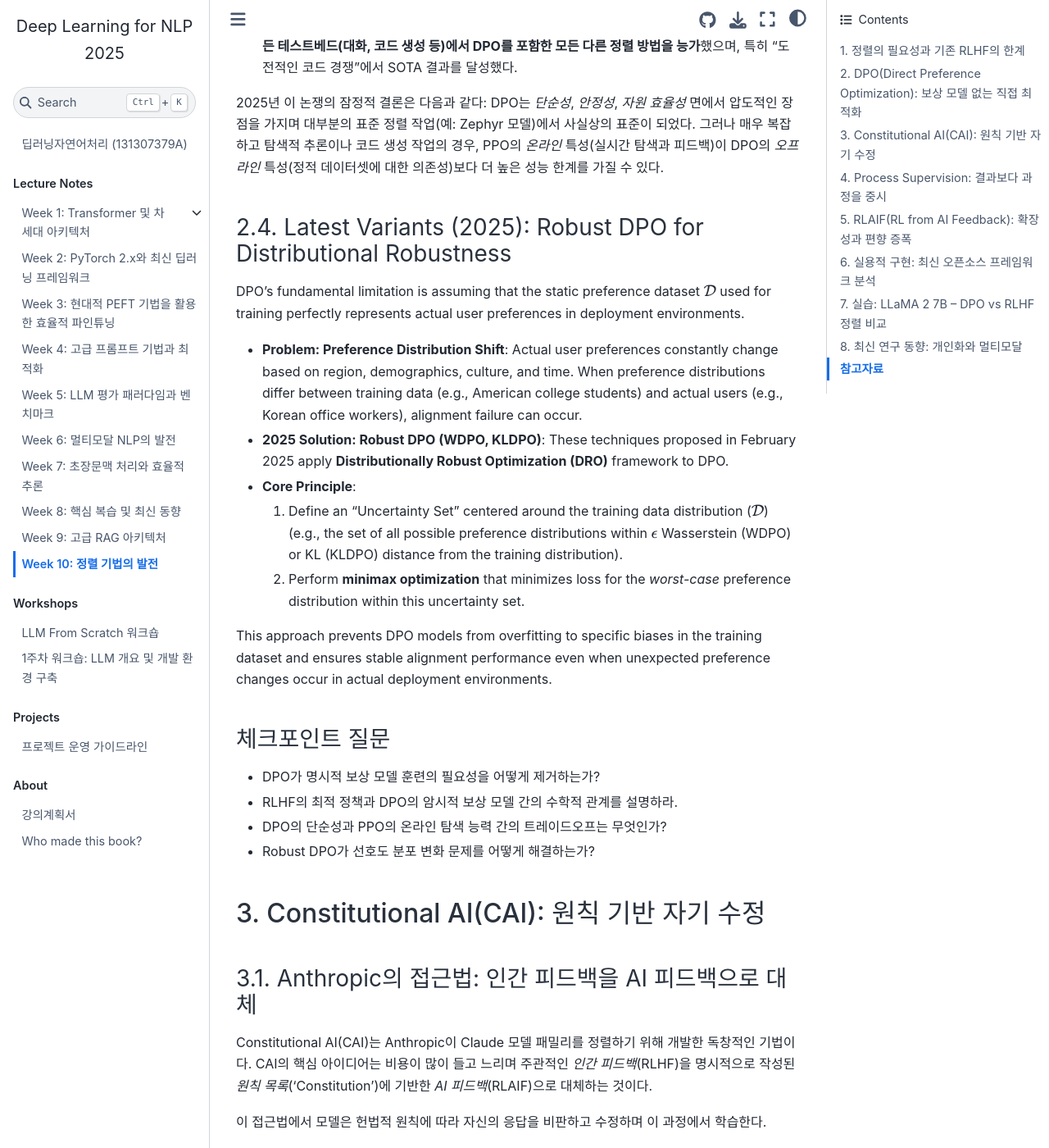
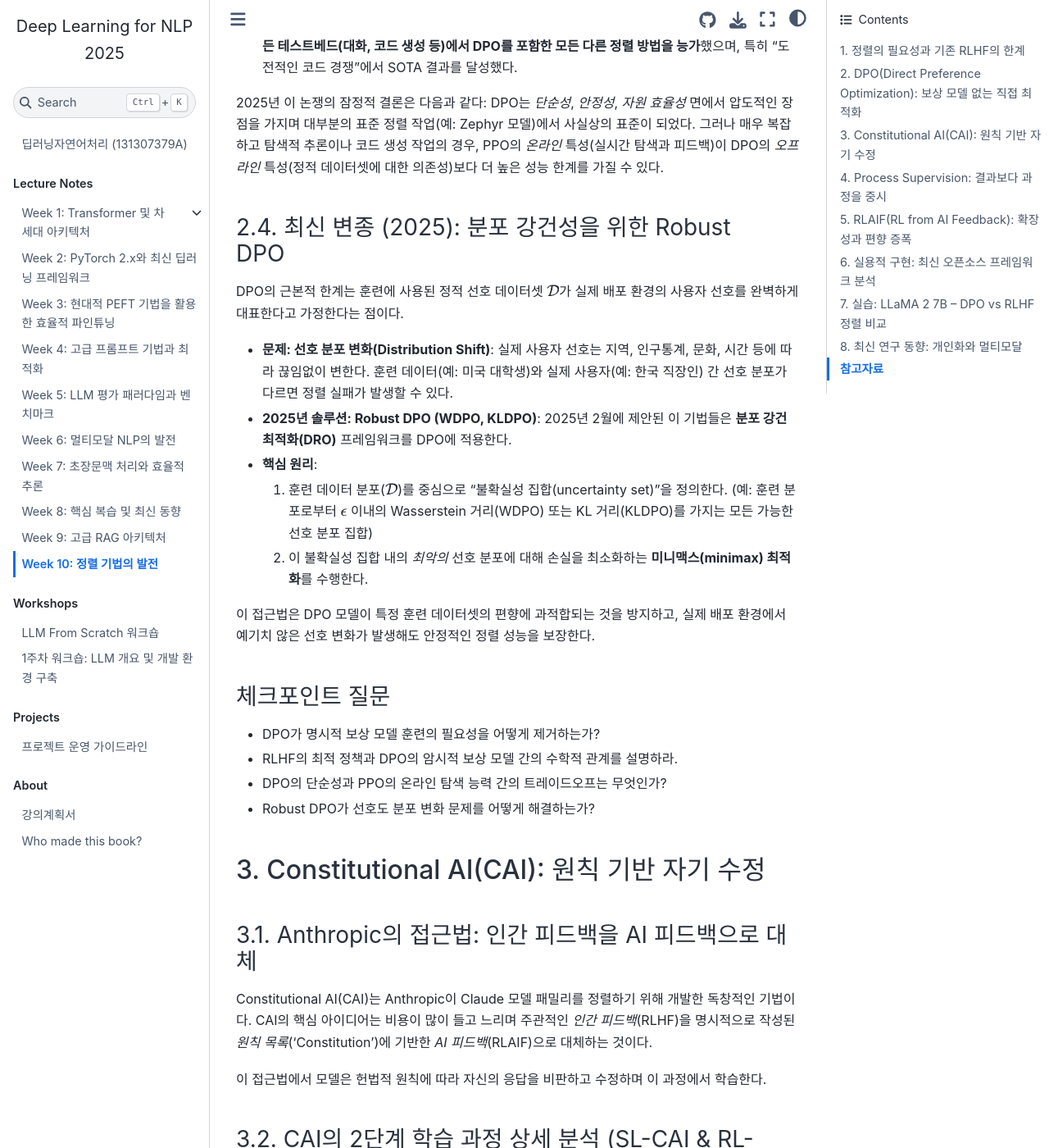
Before and after one commit to entelecheia/deepnlp-2025, a Jupyter Book: the page built from book/ko/week10/index.md, in a window 1280 px wide and 1400 px high, scrolled down 4185 px. Shown: the whole window at 82% size. Built offline with Jupyter Book 1.0.4 settings and Sphinx 7.4.7 and the Sphinx Book theme 1.1.4, drawn with Linux system fonts in a browser that asks for light colours; some of the changed text lies outside the part shown.

Commit message:
fix: Update Korean Week 10 content for consistency in formatting and terminology, enhancing clarity in mathematical expressions and alignment techniques discussions.

````diff
--- a/book/ko/week10/index.md
+++ b/book/ko/week10/index.md
@@ -93,7 +93,7 @@ DPO가 수학적으로 RLHF와 동등한지 이해하는 것은 이 기법을
 
    (여기서 $\hat{r}_\theta(x, y) = \beta \log\left(\frac{\pi_\theta(y|x)}{\pi_{ref}(y|x)}\right)$는 암시적 보상이다.)
 
-이 유도는 DPO가 RLHF와 _동일한 목적함수_를 최적화함을 보여준다. 그러나 두 개의 불안정하고 복잡한 단계(RM 훈련과 PPO)를 거치는 대신, DPO는 "최적 정책이 암시적으로 보상 함수를 정의한다"는 수학적 관계를 활용하여 전체 문제를 단일 SFT 분류 문제로 변환한다: "선호되는 응답의 로그 확률을 증가시키고 거부된 응답의 로그 확률을 감소시킨다."
+이 유도는 DPO가 RLHF와 *동일한 목적함수*를 최적화함을 보여준다. 그러나 두 개의 불안정하고 복잡한 단계(RM 훈련과 PPO)를 거치는 대신, DPO는 "최적 정책이 암시적으로 보상 함수를 정의한다"는 수학적 관계를 활용하여 전체 문제를 단일 SFT 분류 문제로 변환한다: "선호되는 응답의 로그 확률을 증가시키고 거부된 응답의 로그 확률을 감소시킨다."
 
 ### 2.3. 2025년 논쟁: DPO가 항상 PPO(RLHF)보다 우수한가?
 
@@ -106,17 +106,17 @@ DPO가 출시된 이후, 학술 벤치마크(요약, 대화 등)에서 PPO 기
 
 2025년 이 논쟁의 잠정적 결론은 다음과 같다: DPO는 _단순성_, _안정성_, _자원 효율성_ 면에서 압도적인 장점을 가지며 대부분의 표준 정렬 작업(예: Zephyr 모델)에서 사실상의 표준이 되었다. 그러나 매우 복잡하고 탐색적 추론이나 코드 생성 작업의 경우, PPO의 _온라인_ 특성(실시간 탐색과 피드백)이 DPO의 _오프라인_ 특성(정적 데이터셋에 대한 의존성)보다 더 높은 성능 한계를 가질 수 있다.
 
-### 2.4. Latest Variants (2025): Robust DPO for Distributional Robustness
+### 2.4. 최신 변종 (2025): 분포 강건성을 위한 Robust DPO
 
-DPO's fundamental limitation is assuming that the static preference dataset $\mathcal{D}$ used for training perfectly represents actual user preferences in deployment environments.
+DPO의 근본적 한계는 훈련에 사용된 정적 선호 데이터셋 $\mathcal{D}$가 실제 배포 환경의 사용자 선호를 완벽하게 대표한다고 가정한다는 점이다.
 
-- **Problem: Preference Distribution Shift**: Actual user preferences constantly change based on region, demographics, culture, and time. When preference distributions differ between training data (e.g., American college students) and actual users (e.g., Korean office workers), alignment failure can occur.
-- **2025 Solution: Robust DPO (WDPO, KLDPO)**: These techniques proposed in February 2025 apply **Distributionally Robust Optimization (DRO)** framework to DPO.
-- **Core Principle**:
-  1. Define an "Uncertainty Set" centered around the training data distribution ($\mathcal{D}$) (e.g., the set of all possible preference distributions within $\epsilon$ Wasserstein (WDPO) or KL (KLDPO) distance from the training distribution).
-  2. Perform **minimax optimization** that minimizes loss for the _worst-case_ preference distribution within this uncertainty set.
+- **문제: 선호 분포 변화(Distribution Shift)**: 실제 사용자 선호는 지역, 인구통계, 문화, 시간 등에 따라 끊임없이 변한다. 훈련 데이터(예: 미국 대학생)와 실제 사용자(예: 한국 직장인) 간 선호 분포가 다르면 정렬 실패가 발생할 수 있다.
+- **2025년 솔루션: Robust DPO (WDPO, KLDPO)**: 2025년 2월에 제안된 이 기법들은 **분포 강건 최적화(DRO)** 프레임워크를 DPO에 적용한다.
+- **핵심 원리**:
+  1. 훈련 데이터 분포($\mathcal{D}$)를 중심으로 "불확실성 집합(uncertainty set)"을 정의한다. (예: 훈련 분포로부터 $\epsilon$ 이내의 Wasserstein 거리(WDPO) 또는 KL 거리(KLDPO)를 가지는 모든 가능한 선호 분포 집합)
+  2. 이 불확실성 집합 내의 _최악의_ 선호 분포에 대해 손실을 최소화하는 **미니맥스(minimax) 최적화**를 수행한다.
 
-This approach prevents DPO models from overfitting to specific biases in the training dataset and ensures stable alignment performance even when unexpected preference changes occur in actual deployment environments.
+이 접근법은 DPO 모델이 특정 훈련 데이터셋의 편향에 과적합되는 것을 방지하고, 실제 배포 환경에서 예기치 않은 선호 변화가 발생해도 안정적인 정렬 성능을 보장한다.
 
 ### 체크포인트 질문
 
@@ -142,8 +142,8 @@ CAI는 RLHF의 SFT와 RM 훈련 단계를 CAI만의 고유한 2단계 과정으
 이 단계는 RL을 시작하기 전에 헌법적 원칙을 모델에 '사전 주입'하는 부트스트래핑 과정이다.
 
 1. **초기 응답 생성**: 도움이 되도록만 훈련된 초기 SFT 모델($\pi_{SFT}$)에 유해한 프롬프트(레드팀 프롬프트)를 입력하여 유해한 초기 응답을 생성한다.
-2. **자기 비판**: 모델에게 헌법적 원칙(예: '유해한 콘텐츠를 생성하지 마라')을 제시하고 방금 생성한 자신의 응답을 _비판_하도록 지시한다.
-3. **자기 수정**: 모델에게 자기 생성 비판 내용을 바탕으로 헌법적 원칙에 따라 원래 유해한 응답을 _수정_하도록 지시한다.
+2. **자기 비판**: 모델에게 헌법적 원칙(예: '유해한 콘텐츠를 생성하지 마라')을 제시하고 방금 생성한 자신의 응답을 *비판*하도록 지시한다.
+3. **자기 수정**: 모델에게 자기 생성 비판 내용을 바탕으로 헌법적 원칙에 따라 원래 유해한 응답을 *수정*하도록 지시한다.
 4. **SFT 미세 조정**: (유해한 프롬프트, 최종 수정된 응답) 쌍으로 구성된 데이터셋으로 원래 SFT 모델($\pi_{SFT}$)을 재미세 조정한다. 이렇게 훈련된 모델이 $\pi_{SL-CAI}$다.
 
 이 SL-CAI 단계를 통해 모델은 단순히 유해한 응답을 피하는 것이 아니라 헌법적 원칙에 기반하여 _왜_ 그러한 요청을 거부해야 하는지 설명하는 방법을 학습한다.
@@ -168,7 +168,7 @@ Anthropic의 헌법은 고정되어 있지 않으며 다양한 소스에서 영
   - **DeepMind Sparrow 원칙**: "고정관념이나 다른 유해한 일반화, 마이크로어그레션을 더 적게 사용하는 응답을 선택하라." "의료 조언을 제공하지 않는 응답을 선택하라."
   - **Anthropic 자체 원칙 (메타 원칙)**: "가능한 한 가장 무해하고 윤리적인 AI 어시스턴트 응답을 선택하라." "과도하게 거만하거나 반응적이거나 불쾌하거나 비난적이지 않으면서 더 윤리적이고 도덕적 인식을 보여주는 응답을 선택하라." (이는 응답 톤을 규제하는 메타 원칙이다.)
 
-Anthropic의 2025년 이전 최근 연구에 따르면, 매우 큰 LLM의 경우 "인류에게 최선을 다하라"와 같은 _단일 일반 원칙_도 유해한 행동(예: 자기 보존 욕구)을 부분적으로 억제할 수 있다. 이는 상세한 헌법 목록의 역할이 보편적 원칙에서 _나타날_ 수 있음을 시사한다. 그러나 세밀한 해악 제어를 위해서는 상세한 헌법이 여전히 우수한 성능을 보인다.
+Anthropic의 2025년 이전 최근 연구에 따르면, 매우 큰 LLM의 경우 "인류에게 최선을 다하라"와 같은 *단일 일반 원칙*도 유해한 행동(예: 자기 보존 욕구)을 부분적으로 억제할 수 있다. 이는 상세한 헌법 목록의 역할이 보편적 원칙에서 _나타날_ 수 있음을 시사한다. 그러나 세밀한 해악 제어를 위해서는 상세한 헌법이 여전히 우수한 성능을 보인다.
 
 ### 체크포인트 질문
 
@@ -183,22 +183,22 @@ Anthropic의 2025년 이전 최근 연구에 따르면, 매우 큰 LLM의 경우
 
 정렬 기법의 또 다른 혁신은 보상 모델이 평가하는 대상을 바꾸는 것이다.
 
-- **ORM(Outcome-supervised RMs)**: 모델이 생성한 _최종 답_이 맞는지 틀린지만 보고 보상을 주는(예: +1 또는 -1) 기존 보상 모델이다.
-- **PRM(Process-supervised RMs)**: OpenAI가 제안한 방법으로 모델이 최종 답에 도달하기 위해 거치는 _추론 과정(Chain-of-Thought, CoT)_을 단계별로 평가하고 각 단계에 대해 세분화된 보상을 주는 방법이다.
+- **ORM(Outcome-supervised RMs)**: 모델이 생성한 *최종 답*이 맞는지 틀린지만 보고 보상을 주는(예: +1 또는 -1) 기존 보상 모델이다.
+- **PRM(Process-supervised RMs)**: OpenAI가 제안한 방법으로 모델이 최종 답에 도달하기 위해 거치는 *추론 과정(Chain-of-Thought, CoT)*을 단계별로 평가하고 각 단계에 대해 세분화된 보상을 주는 방법이다.
 
 ### 4.2. PRM이 다단계 추론(예: 수학)에 더 효과적인 이유
 
 복잡한 수학 문제와 같은 다단계 추론이 필요한 작업에서 ORM은 근본적인 한계를 가진다.
 
 - **문제: ORM의 신용 할당 실패**:
-  - 모델이 10단계 수학 문제에서 최종 답을 틀렸다면, ORM은 '틀림'(-1) 보상을 주지만 10단계 중 _어느 단계_가 잘못되었는지 알 수 없다.
-  - 더 심각한 문제는 ORM으로 훈련된 모델이 "잘못된 추론 과정을 (우연히) 사용하여 정확한 답에 도달하는" 경우다. ORM은 이 잘못된 과정을 _긍정적으로 보상_하는 치명적 오류를 범한다.
+  - 모델이 10단계 수학 문제에서 최종 답을 틀렸다면, ORM은 '틀림'(-1) 보상을 주지만 10단계 중 *어느 단계*가 잘못되었는지 알 수 없다.
+  - 더 심각한 문제는 ORM으로 훈련된 모델이 "잘못된 추론 과정을 (우연히) 사용하여 정확한 답에 도달하는" 경우다. ORM은 이 잘못된 과정을 *긍정적으로 보상*하는 치명적 오류를 범한다.
 - **PRM의 해결책: 정밀한 피드백**:
   - PRM은 각 추론 단계(예: CoT의 각 문장)에 대해 피드백(예: '정확', '부정확')을 제공한다.
   - 이를 통해 "모든 오류의 정확한 위치"를 지정할 수 있어 신용 할당 문제를 즉시 해결한다.
   - PRM은 모델이 "인간이 승인한 사고의 연쇄"를 따르도록 직접 보상한다.
 
-PRM은 단순한 성능 향상(MATH 데이터셋에서 ORM을 크게 능가)을 넘어 중요한 _정렬 이익_을 제공한다. 이는 모델의 '사고 과정' 자체를 인간 의도와 정렬시켜 해석 가능하고 신뢰할 수 있는 추론을 유도하기 때문이다. 2024년 말과 2025년 초 연구는 이 과정 감독을 _자동화_하거나 ToT(Tree-of-Thoughts) 탐색 중에 생성된 "차선책 사고"를 DPO의 CPO(Chain of Preference Optimization) 기법에서 '거부된' 샘플로 사용하여 과정 감독을 DPO 패러다임과 적극적으로 결합하려는 시도를 제안한다.
+PRM은 단순한 성능 향상(MATH 데이터셋에서 ORM을 크게 능가)을 넘어 중요한 *정렬 이익*을 제공한다. 이는 모델의 '사고 과정' 자체를 인간 의도와 정렬시켜 해석 가능하고 신뢰할 수 있는 추론을 유도하기 때문이다. 2024년 말과 2025년 초 연구는 이 과정 감독을 *자동화*하거나 ToT(Tree-of-Thoughts) 탐색 중에 생성된 "차선책 사고"를 DPO의 CPO(Chain of Preference Optimization) 기법에서 '거부된' 샘플로 사용하여 과정 감독을 DPO 패러다임과 적극적으로 결합하려는 시도를 제안한다.
 
 ### 체크포인트 질문
 
@@ -211,7 +211,7 @@ PRM은 단순한 성능 향상(MATH 데이터셋에서 ORM을 크게 능가)을
 
 ### 5.1. AI 평가자의 필요성('LLM-as-a-judge')과 작동 방식
 
-RLAIF(RL from AI Feedback)는 RLHF의 _인간_ 라벨러를 _AI_ 라벨러(보통 GPT-4와 같은 강력한 LLM, 'LLM-as-a-judge')로 대체하는 접근법에 대한 일반적인 용어다. (참고: CAI는 _명시적 원칙_인 헌법을 사용하는 RLAIF의 특정 형태다.)
+RLAIF(RL from AI Feedback)는 RLHF의 _인간_ 라벨러를 _AI_ 라벨러(보통 GPT-4와 같은 강력한 LLM, 'LLM-as-a-judge')로 대체하는 접근법에 대한 일반적인 용어다. (참고: CAI는 *명시적 원칙*인 헌법을 사용하는 RLAIF의 특정 형태다.)
 
 RLAIF는 정책 모델이 생성한 두 응답을 AI 평가자에게 보여주고 "어떤 것이 더 도움이 되는가?" 또는 "어떤 것이 더 무해한가?"를 판단하도록 요청하여 대규모로 선호도 데이터를 자동 생성한다. 이 기법의 가장 큰 장점은 RLHF의 가장 큰 병목인 인간 피드백 수집 비용을 제거하는 **확장성**이다. AI 피드백은 "저렴하고 빠르며 (최소한 표면적으로는) 일관되게" 대규모 선호도 데이터를 생성할 수 있다.
 
@@ -227,7 +227,7 @@ RLAIF의 확장성은 치명적인 비용을 수반할 수 있다. RLAIF의 근
 
 AI 판단자들 자체도 완벽하지 않으며 다양한 한계를 가진다.
 
-- **자기 편향**: AI 판단자들은 인간이 작성한 응답보다 _자신(AI)이 생성한 스타일_의 응답을 선호하는 경향이 있다.
+- **자기 편향**: AI 판단자들은 인간이 작성한 응답보다 *자신(AI)이 생성한 스타일*의 응답을 선호하는 경향이 있다.
 - **성능 격차**: AI 판단자들은 _미묘한_ 성능 차이를 가진 두 모델을 비교하고 평가하는 데 어려움을 겪는다.
 - **일관성 부족**: AI 판단자 판단과 인간 판단은 여러 작업에 걸쳐 "광범위한 불일치"를 보인다.
 
@@ -236,8 +236,8 @@ AI 판단자들 자체도 완벽하지 않으며 다양한 한계를 가진다.
 1. AI 판단자(예: GPT-4)를 사용하여 선호도 라벨을 생성한다.
 2. 이 판단 모델들은 고유한 편향(예: 미국 중심적 가치, 긴 답변 선호, 특정 단어 사용 선호)을 가진다.
 3. RLAIF는 이러한 편향된 라벨을 수백만 개 생성하여 대규모 데이터셋을 구축한다.
-4. 새로운 정책 모델($\pi_\theta$)이 DPO나 RM 훈련을 통해 이 _대규모 편향된 데이터셋_에 과적합한다.
-5. **결과**: 새로운 모델은 판단자의 편향을 단순히 _학습_하는 것이 아니라 _증폭_시킨다. 우리는 특정 AI 모델 편향을 전 세계적으로 배포되는 차세대 모델에 대규모로 주입할 위험을 감수하면서 확장성을 얻는다.
+4. 새로운 정책 모델($\pi_\theta$)이 DPO나 RM 훈련을 통해 이 *대규모 편향된 데이터셋*에 과적합한다.
+5. **결과**: 새로운 모델은 판단자의 편향을 단순히 *학습*하는 것이 아니라 *증폭*시킨다. 우리는 특정 AI 모델 편향을 전 세계적으로 배포되는 차세대 모델에 대규모로 주입할 위험을 감수하면서 확장성을 얻는다.
 
 ### 체크포인트 질문
 
@@ -286,7 +286,7 @@ DeepSpeed-Chat이 추론과 훈련을 단일 파이프라인에서 비효율적
 
 ## 7. 실습: LLaMA 2 7B – DPO vs RLHF 정렬 비교
 
-이 실습 세션에서는 **Anthropic HH(Harmless & Helpful) 데이터셋**을 사용하여 **LLaMA 2 7B** 언어 모델을 RLHF와 DPO 방법 모두로 미세 조정하고 **출력 결과의 안전성과 품질을 비교**한다. 실습 환경은 **1개의 H100 GPU**를 가정하며 Hugging Face의 **TRL** 라이브러리와 **OpenRLHF** 프레임워크를 사용한다. TRL은 _transformers_와 연결된 RLHF/DPO 훈련 도구이고, OpenRLHF는 대규모 분산 RLHF를 지원하는 최신 오픈소스 프레임워크다.
+이 실습 세션에서는 **Anthropic HH(Harmless & Helpful) 데이터셋**을 사용하여 **LLaMA 2 7B** 언어 모델을 RLHF와 DPO 방법 모두로 미세 조정하고 **출력 결과의 안전성과 품질을 비교**한다. 실습 환경은 **1개의 H100 GPU**를 가정하며 Hugging Face의 **TRL** 라이브러리와 **OpenRLHF** 프레임워크를 사용한다. TRL은 *transformers*와 연결된 RLHF/DPO 훈련 도구이고, OpenRLHF는 대규모 분산 RLHF를 지원하는 최신 오픈소스 프레임워크다.
 
 ### 7.1 실험 준비: 라이브러리와 데이터셋
 
@@ -394,7 +394,7 @@ for batch in dataloader:  # dataloader는 프롬프트 리스트
     stats = ppo_trainer.step(prompts, responses, rewards)
 ```
 
-이 과정에서 참조 모델(ref_model)은 정책 모델이 원래 분포에서 너무 멀리 벗어나지 않도록 KL 페널티 계산에 사용된다. reward_model.score 부분은 사전 훈련된 보상 모델 $r_\phi(x,y)$가 응답 점수를 생성한다고 가정한다. KL 페널티는 내부적으로 reward += -beta \* KL(model||ref_model) 형태로 적용되어 페널티 양만큼 보상을 감소시킨다(TRL 기본값 0.1 같은 베타 값).
+이 과정에서 참조 모델(ref*model)은 정책 모델이 원래 분포에서 너무 멀리 벗어나지 않도록 KL 페널티 계산에 사용된다. reward_model.score 부분은 사전 훈련된 보상 모델 $r*\phi(x,y)$가 응답 점수를 생성한다고 가정한다. KL 페널티는 내부적으로 reward += -beta \* KL(model||ref_model) 형태로 적용되어 페널티 양만큼 보상을 감소시킨다(TRL 기본값 0.1 같은 베타 값).
 
 실제로는 OpenRLHF 같은 프레임워크를 사용하면 위의 저수준 루프를 작성하지 않고도 **원클릭 스크립트**로 PPO RLHF를 수행할 수 있다. 예를 들어, OpenRLHF에서는 다음과 같은 명령으로 LLaMA2 7B에 대한 PPO RLHF를 시작할 수 있다(개념적으로):
 
@@ -426,7 +426,7 @@ openrlhf --model LLaMA-7B --tokenizer LLaMA-7B \
 
 **정량적 평가 메트릭**:
 
-- 안전성: 예를 들어, 100개의 잠재적으로 유해한 프롬프트를 입력하고 **부적절한 응답의 비율**(금지된 단어 사용, 증오/폭력 선동 등)을 측정한다. 낮은 비율이 더 안전한 모델을 의미한다. 또한 **거부율**도 확인한다 - 안전할 때도 불필요하게 많이 거부하는지. 모델이 **모호한 요청에도 과도하게 거부**한다면 유용성이 감소한다. 따라서 _적절한 거부_와 _과도한 거부_를 구분하는 정성적 평가가 필요하다.
+- 안전성: 예를 들어, 100개의 잠재적으로 유해한 프롬프트를 입력하고 **부적절한 응답의 비율**(금지된 단어 사용, 증오/폭력 선동 등)을 측정한다. 낮은 비율이 더 안전한 모델을 의미한다. 또한 **거부율**도 확인한다 - 안전할 때도 불필요하게 많이 거부하는지. 모델이 **모호한 요청에도 과도하게 거부**한다면 유용성이 감소한다. 따라서 *적절한 거부*와 *과도한 거부*를 구분하는 정성적 평가가 필요하다.
 - 품질: 정답이 있는 질문의 경우 **정확도**를 계산할 수 있고, 창의적 응답의 경우 **설문 점수**(예: "도움이 되었는가" 1-5 척도) 평균을 비교할 수 있다. Anthropic HH에서 **도움성 평가 세트**가 있다면 **승률**(쌍방 대화 비교에서 해당 모델 응답이 이기는 비율)도 측정할 수 있다.
 
 **예상 결과**: 일반적으로 **DPO와 RLHF 모델은 비슷한 수준의 도움성**을 보이지만 미묘한 차이가 있을 수 있다. 연구에 따르면 DPO 정렬 모델은 RLHF 모델에 비해 선호도에 정렬되면서도 **원래 모델로부터 약간 더 많은 다양성을 유지**한다. 즉, RLHF는 KL 페널티로 인한 텍스트 분포 수축으로 **다양성을 감소**시키고 출력이 균일해지는 경향이 있지만, DPO는 더 많은 자연스러움을 유지할 수 있다. 한편, 안전성 측면에서는 두 접근법 모두 인간 선호도 데이터를 반영하므로 큰 차이가 없어야 하지만, **세부 정책 준수** 측면에서는 RLHF(특히 헌법 없이 인간 피드백으로 훈련된 모델)가 **약간 더 보수적인 경향**을 보일 수 있다. 이러한 평가를 통해 학생들은 **정렬 방법에 따른 모델 행동 차이**를 직접 확인할 수 있다.
````
